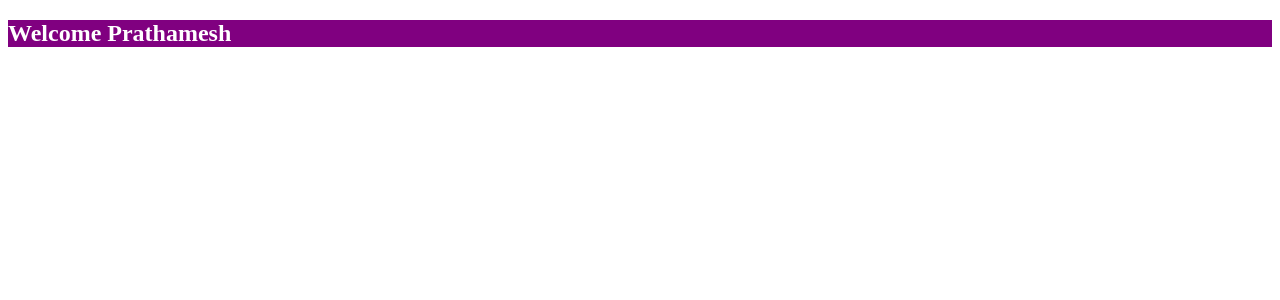
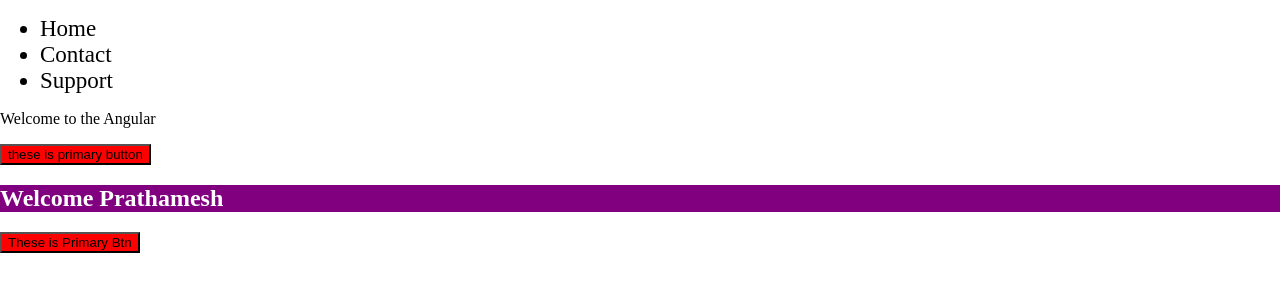
Before and after one commit to PrathameshSystenics/Angular_Tutorial, an Angular app in the folder AngularTut/: page / in a window 1280 px wide. Shown: the top 300 px of the page. Built offline with nearby package versions, Linux system fonts and the light colour scheme.

Commit message:
Component Tutorial

```diff
--- /dev/null
+++ b/AngularTut/src/app/Header/header.component.css
@@ -0,0 +1,10 @@
+nav > ul > li {
+  display: inline;
+  list-style: none;
+  margin: 0px 5px;
+  font-weight: bold;
+}
+nav {
+  background-color: burlywood;
+  padding: 10px;
+}
--- /dev/null
+++ b/AngularTut/src/app/Header/header.component.html
@@ -0,0 +1,11 @@
+<nav>
+  <ul>
+    <li>Home</li>
+    <li>Contact</li>
+    <li>Support</li>
+  </ul>
+</nav>
+<p>
+  Welcome to the Angular
+</p>
+<button class="btn-angular"> these is primary button</button>
--- /dev/null
+++ b/AngularTut/src/app/Header/header.component.ts
@@ -0,0 +1,11 @@
+import { Component } from '@angular/core';
+
+@Component({
+  selector: 'app-header',
+  templateUrl: './header.component.html',// Specifying the template or view
+  styleUrl: './header.component.css', // specifying the css url to apply to only the html template or view.
+  styles: [`li{font-size:23px;}`] ,// list of css
+})
+export class HeaderComponent {
+
+}
--- a/AngularTut/src/app/app.component.html
+++ b/AngularTut/src/app/app.component.html
@@ -1 +1,3 @@
+<app-header />  <!-- Using the created Component -->
 <h2 class="intro">Welcome {{name}}</h2>
+<button class="btn-angular">These is Primary Btn</button>
--- a/AngularTut/src/app/app.component.ts
+++ b/AngularTut/src/app/app.component.ts
@@ -7,5 +7,5 @@ import { Component } from '@angular/core';
 })
 export class AppComponent {
   title = 'AngularTut';
-  name="Prathamesh"
+  name = "Prathamesh"
 }
--- a/AngularTut/src/app/app.module.ts
+++ b/AngularTut/src/app/app.module.ts
@@ -3,10 +3,12 @@ import { BrowserModule } from '@angular/platform-browser';
 
 import { AppRoutingModule } from './app-routing.module';
 import { AppComponent } from './app.component';
+import { HeaderComponent } from './Header/header.component';
 
 @NgModule({
   declarations: [
-    AppComponent
+    AppComponent,
+    HeaderComponent
   ],
   imports: [
     BrowserModule,
--- a/AngularTut/src/index.html
+++ b/AngularTut/src/index.html
@@ -2,7 +2,7 @@
 <html lang="en">
 <head>
   <meta charset="utf-8">
-  <title>AngularTut</title>
+  <title>Angular Tutorial</title>
   <base href="/">
   <meta name="viewport" content="width=device-width, initial-scale=1">
   <link rel="icon" type="image/x-icon" href="favicon.ico">
--- a/AngularTut/src/styles.css
+++ b/AngularTut/src/styles.css
@@ -1 +1,9 @@
 /* You can add global styles to this file, and also import other style files */
+body {
+  margin: 0;
+  padding: 0;
+}
+
+.btn-angular{
+  background-color: red;
+}
```
Also changed, not shown: AngularTut/src/app/app.component.css (line endings or trailing spaces), 1 other file (tests, documents, lock files or other folders).
